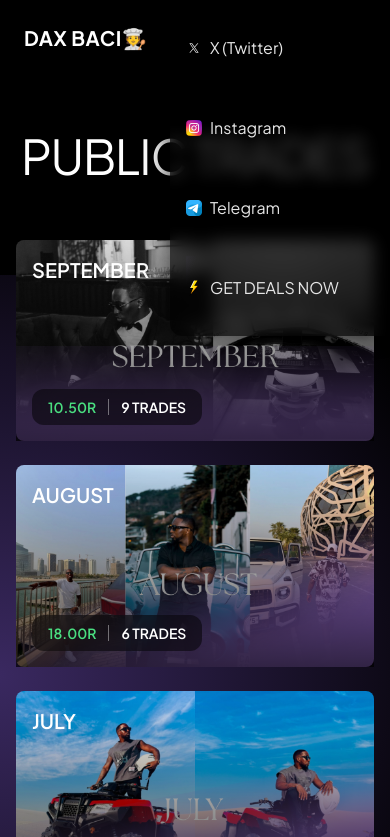
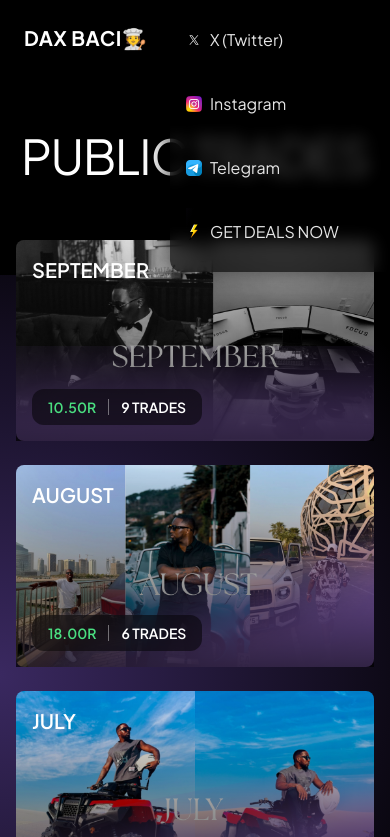
Before and after one commit to Raphael-YSR/dax-v2, a website: page index.html in a window 390 px wide. Both pictures are taken after a click on the button 357 px from the left and 38 px from the top of the page. Shown: the top 837 px of the page. Drawn offline with nearby package versions, Linux system fonts and the light colour scheme.

Commit message:
Index Burger

```diff
--- a/index.html
+++ b/index.html
@@ -113,6 +113,7 @@
             width: 18px;
             height: 14px;
             cursor: pointer;
+            z-index: 50;
         }
 
         .hamburger-menu span {
@@ -136,39 +137,42 @@
         /* Mobile nav */
         #mobile-nav {
         position: fixed;
-  top: 0;               /* stick to the very top */
-  right: 0;             /* stick to the very right */
+        top: 0;
+        right: 0;
         height: auto;
-  max-height: 90vh;     /* prevent it from being too tall */
+        max-height: 90vh;
         width: 220px;
         background-color: rgba(0, 0, 0, 0.7);  /* semi-transparent black */
-  backdrop-filter: blur(8px);            /* slight blur effect */
+        backdrop-filter: blur(8px);            /* frosted glass effect */
         border-radius: 0.75rem 0 0 0.75rem;    /* round left edge */
         display: flex;
         flex-direction: column;
-  align-items: flex-start;               /* align links to the left */
-  transform: translateX(120%);           /* hidden off-screen to the right */
+        align-items: flex-start;               /* keep links left-aligned */
+        transform: translateX(120%);           /* hidden off-screen */
         transition: transform 0.3s ease-in-out;
         z-index: 40;
         padding: 1rem;
-  box-shadow: -8px 0 20px rgba(0,0,0,0.5); /* shadow on left side */
-  overflow-y: auto;                       /* allow scroll if too tall */
+        box-shadow: -8px 0 20px rgba(0,0,0,0.5); /* left shadow */
+        overflow-y: auto;                       /* scroll if tall */
         }
 
         #mobile-nav.active {
-  transform: translateX(0); /* slide in */
+        transform: translateX(0);
         }
 
         #mobile-nav .nav-link {
-            padding: 1.25rem 0;
+        padding: 0.75rem 0;   /* tighter, like deals.html */
         font-size: 1rem;
         width: 100%;
         justify-content: flex-start;
         }
+
+
         #mobile-nav .nav-link img {
         width: 1rem;
         height: 1rem;
         }
+
 
         /* Mobile responsive adjustments */
         @media (max-width: 1000px) {
@@ -214,7 +218,7 @@
         </button>
 
         <nav id="mobile-nav" class="lg:hidden">
-            <div class="flex flex-col items-end w-full space-y-4">
+            <div class="flex flex-col w-full space-y-4">
                 <a href="https://www.x.com/thissdax" class="nav-link">
                     <img src="/images/icons/x.png" alt="X (Twitter) Icon"> X (Twitter)
                 </a>
```
Lines whose indentation alone changed are shown as unchanged.
